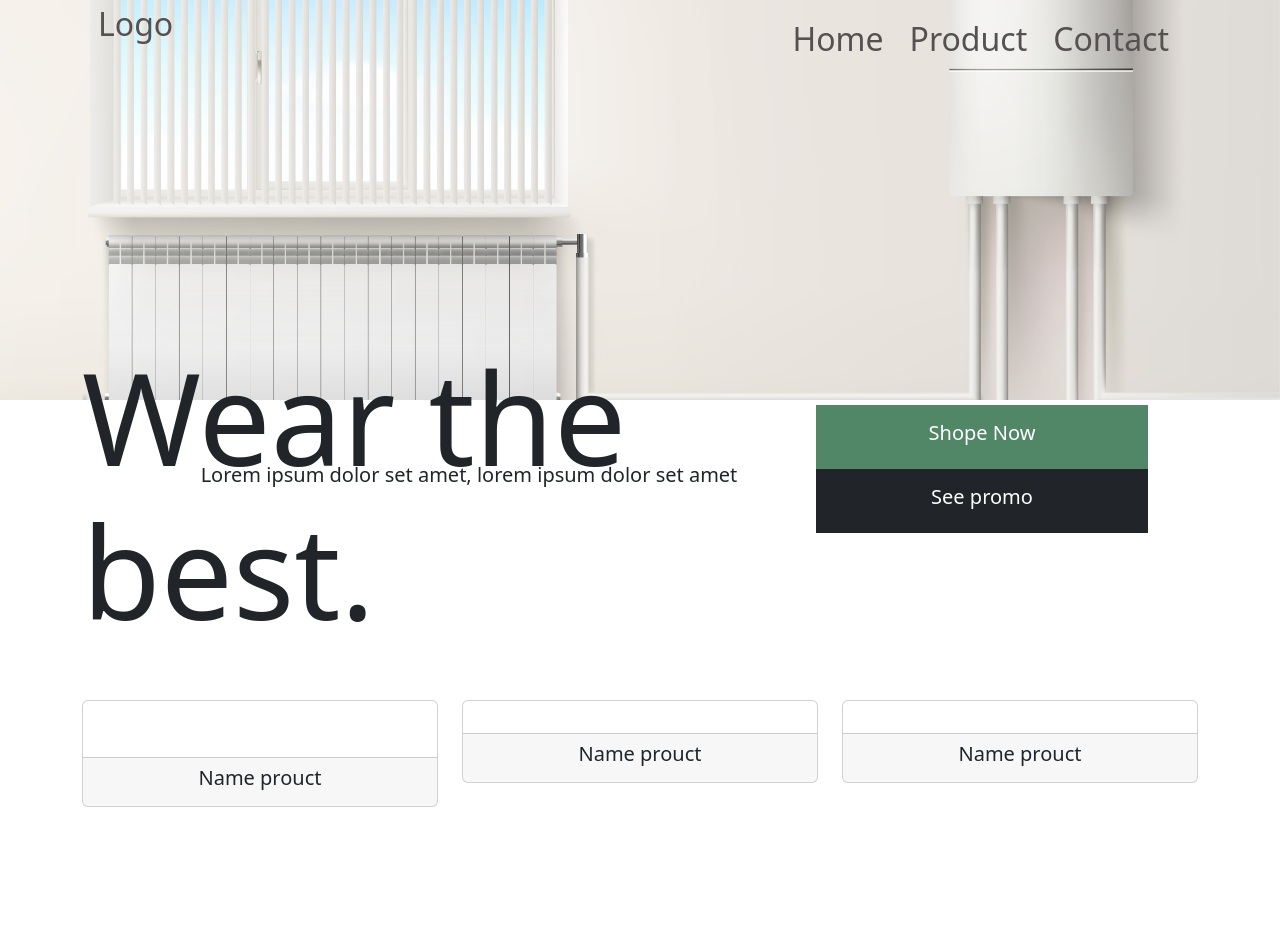
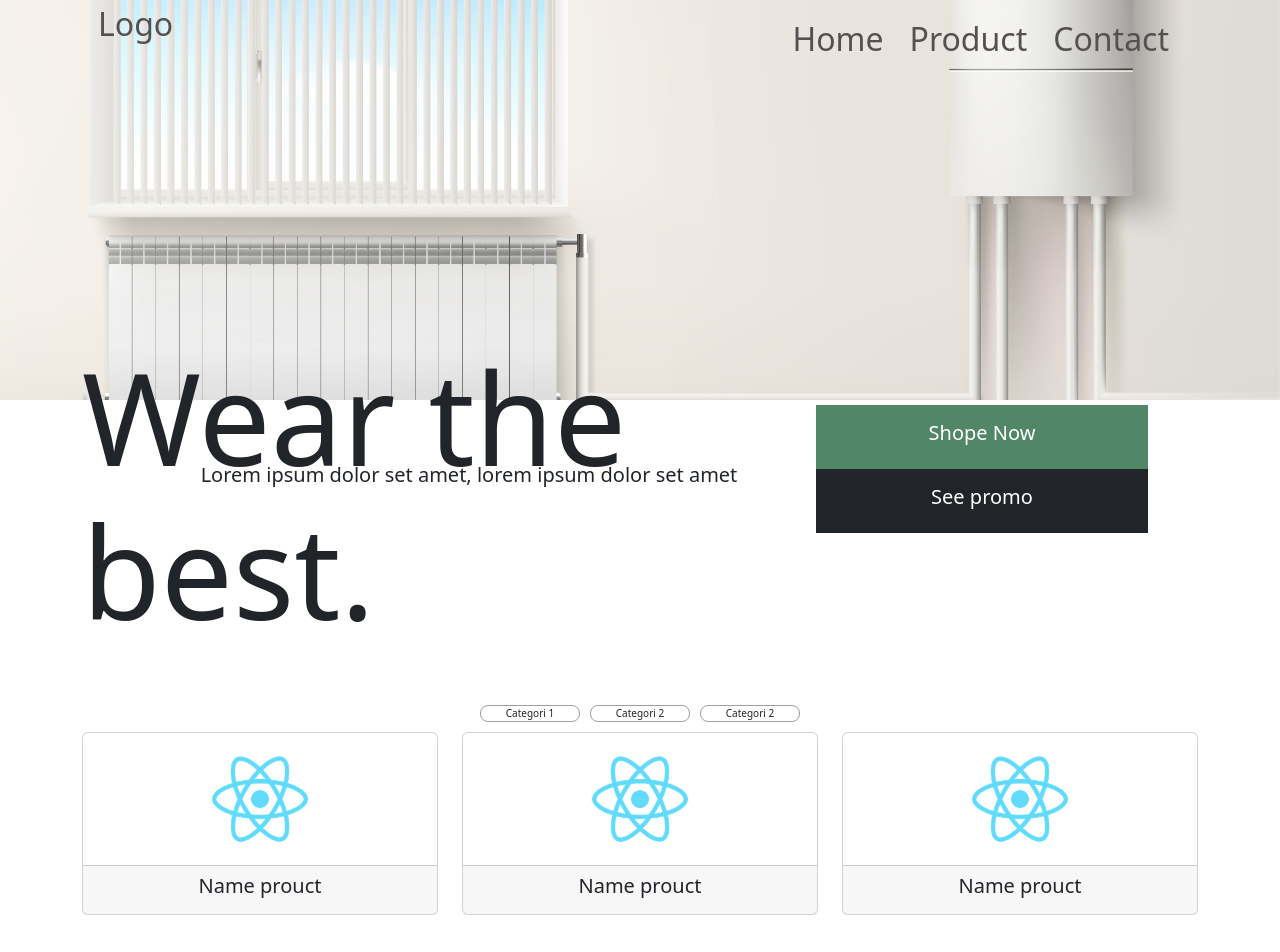
Before and after one commit to agungprayogi291/nue-app, a React (Create React App) app: page / in a window 1280 px wide. Shown: the top 952 px of the page. Built offline with nearby package versions, Linux system fonts and the light colour scheme.

Commit message:
feat:naviagsi product

```diff
--- a/src/App.css
+++ b/src/App.css
@@ -62,6 +62,11 @@
   width:50% !important;
   font-size:2.5vh ;
 }
+
+.image-product{
+  width:200px;
+  height:auto;
+}
 @media (prefers-reduced-motion: no-preference) {
   .App-logo {
     animation: App-logo-spin infinite 20s linear;
--- a/src/App.js
+++ b/src/App.js
@@ -7,6 +7,7 @@ import Navigation from './components/navigation';
 import Footer from './components/footer';
 import Banner from './components/banner';
 import Products from './pages/products';
+import Navigasi from './pages/navigasi';
 function App() {
   return (
     <div className="App">
--- /dev/null
+++ b/src/pages/navigasi.css
@@ -0,0 +1,19 @@
+.boxCategory{
+    width: 100px;
+    padding:0px;
+    margin:5px;
+    margin-bottom: 10px;
+    text-align: center;
+    border: 1px solid rgb(161, 158, 158);
+    border-radius: 8px;
+}
+
+.boxCategory:hover{
+    background-color: rgb(231, 109, 39);
+    color:white;
+}
+
+.boxCategory p{
+    font-size: 10px;
+    margin: auto;
+}
--- /dev/null
+++ b/src/pages/navigasi.jsx
@@ -0,0 +1,21 @@
+import './navigasi.css';
+function Navigasi(){
+    return (
+        <div>
+            <div className="d-flex justify-content-center">
+                <div className="boxCategory">
+                    <p>Categori 1</p>
+                </div>
+                <div className="boxCategory">
+                    <p>Categori 2</p>
+                </div>
+                <div className="boxCategory">
+                    <p>Categori 2</p>
+                </div>
+            </div>
+        </div>
+    )
+}
+
+
+export default Navigasi;
--- /dev/null
+++ b/src/pages/product.css
@@ -0,0 +1,8 @@
+.image-product{
+    width:100px;
+    height:auto;
+}
+
+.card:hover{
+    box-shadow: 2px 2px solid black;
+}
--- a/src/pages/products.jsx
+++ b/src/pages/products.jsx
@@ -1,7 +1,10 @@
-// import banner from '';
+// import ban from '../../public/banner.jpg';
+import './product.css';
+import Navigasi from './navigasi';
 function Products(){
     return (
         <>
+         <Navigasi />
             <section>
                 <div className="container">
 
@@ -9,7 +12,7 @@ function Products(){
                         <div className='col'>
                             <div className='card'>
                                 <div className="card-body">
-                                    <img src="" alt="" />
+                                    <img src={process.env.PUBLIC_URL+"/logo192.png" } alt="" className="image-product"/>
                                 </div>
                                 <div className="card-footer">
                                     <h5>Name prouct</h5>
@@ -19,7 +22,7 @@ function Products(){
                         <div className='col'>
                             <div className='card'>
                                 <div className="card-body">
-
+                                <img src={process.env.PUBLIC_URL+"/logo192.png" } alt="" className="image-product" />
                                 </div>
                                 <div className="card-footer">
                                     <h5>Name prouct</h5>
@@ -29,7 +32,7 @@ function Products(){
                         <div className='col'>
                             <div className='card'>
                                 <div className="card-body">
-
+                                <img src={process.env.PUBLIC_URL+"/logo192.png" } alt=""  className="image-product"/>
                                 </div>
                                 <div className="card-footer">
                                     <h5>Name prouct</h5>
```
